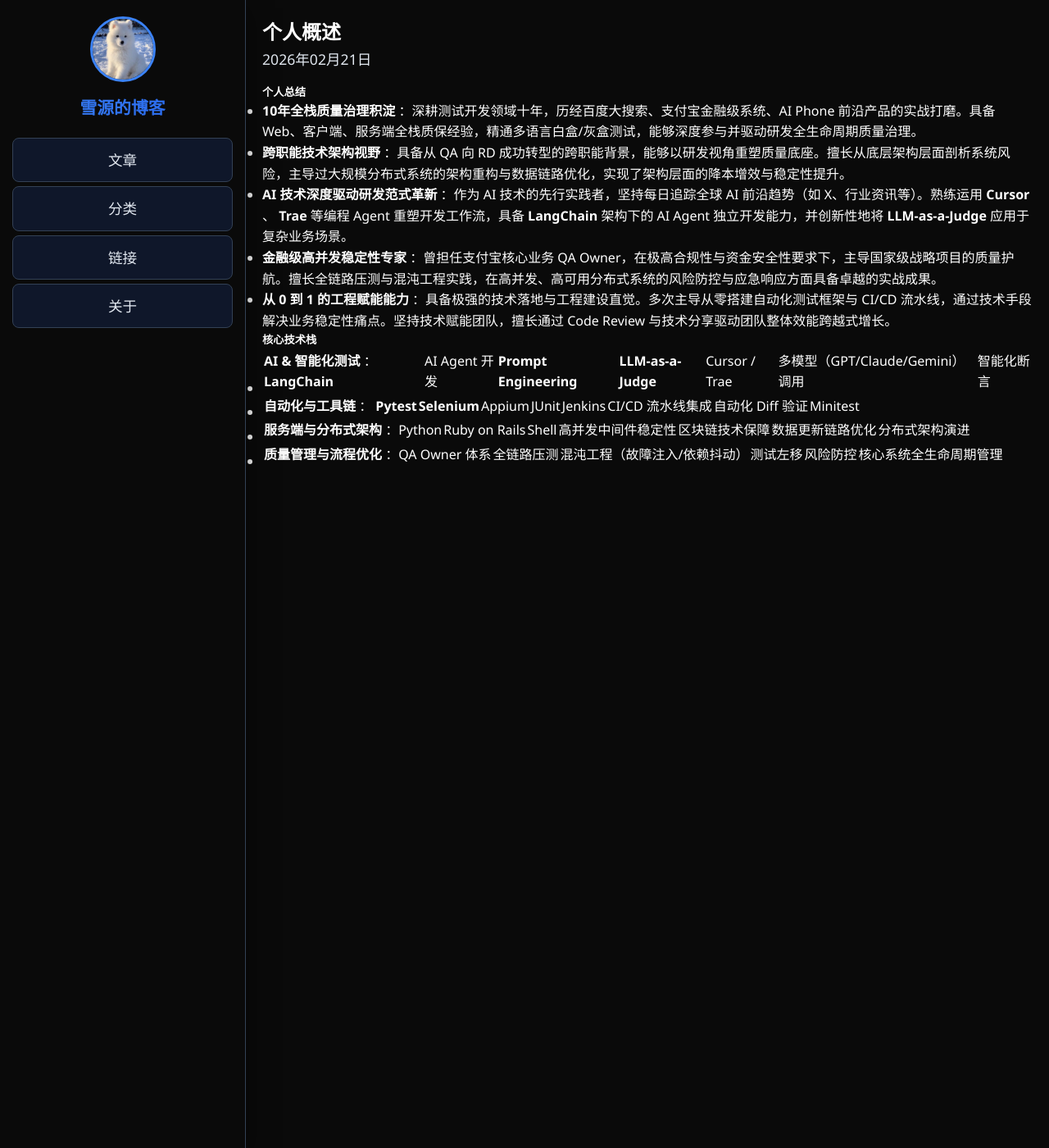
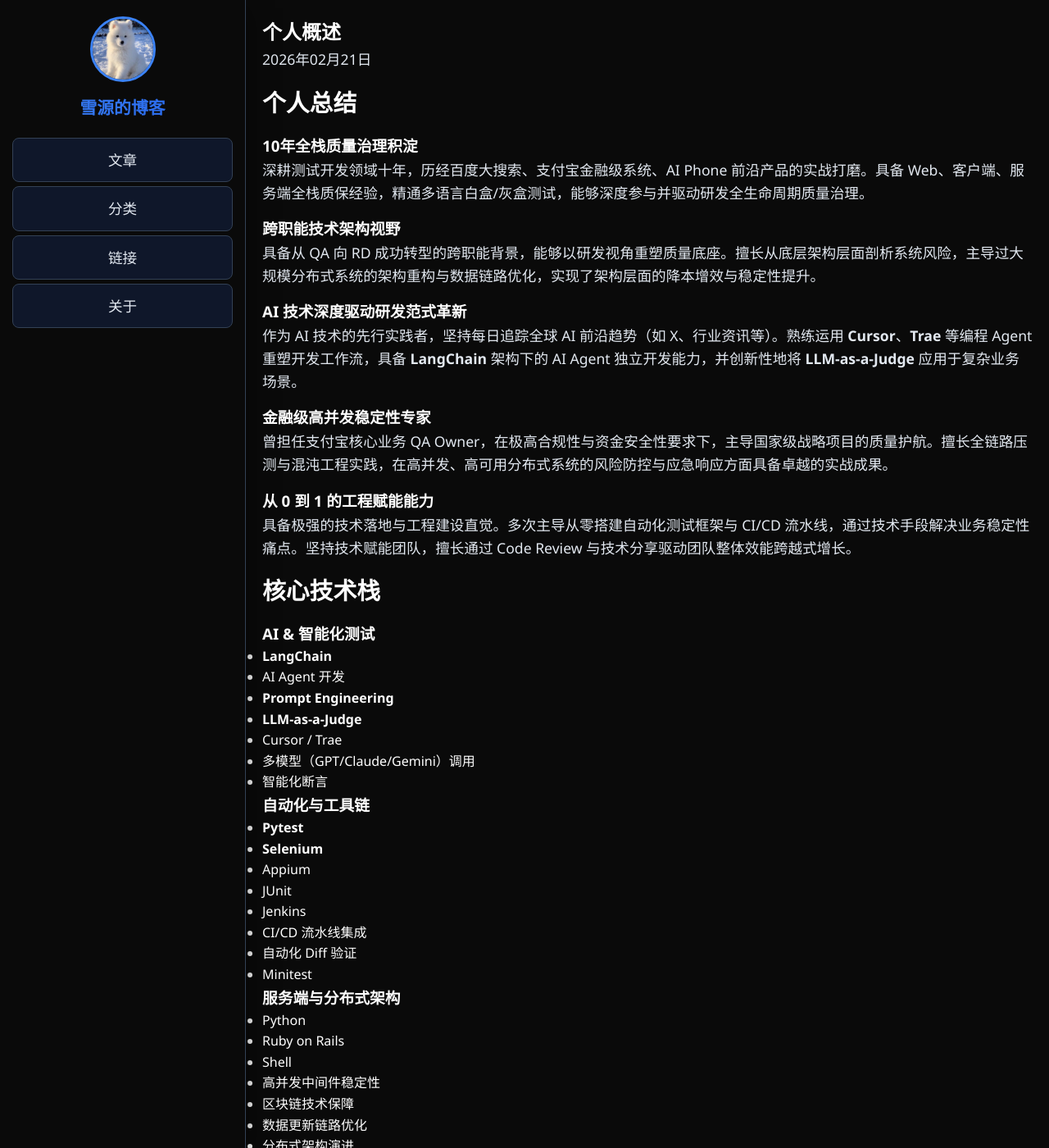
Before and after one commit to XueyuanQiao/xueyuanqiao.github.io, a Jekyll site: the page built from _posts/2026-02-22-intro.markdown, in a window 1280 px wide and 1400 px high. Shown: the whole window at 82% size. Built offline with Jekyll 4.4.1, drawn with Linux system fonts in a browser that asks for light colours.

Commit message:
update personal introduction

```diff
--- a/_posts/2026-02-22-intro.markdown
+++ b/_posts/2026-02-22-intro.markdown
@@ -6,17 +6,57 @@ excerpt: 个人技术栈与相关经历简介
 categories: 个人介绍
 ---
 
-##### 个人总结
+## 个人总结
 
-* **10年全栈质量治理积淀** ：深耕测试开发领域十年，历经百度大搜索、支付宝金融级系统、AI Phone 前沿产品的实战打磨。具备 Web、客户端、服务端全栈质保经验，精通多语言白盒/灰盒测试，能够深度参与并驱动研发全生命周期质量治理。
-* **跨职能技术架构视野** ：具备从 QA 向 RD 成功转型的跨职能背景，能够以研发视角重塑质量底座。擅长从底层架构层面剖析系统风险，主导过大规模分布式系统的架构重构与数据链路优化，实现了架构层面的降本增效与稳定性提升。
-* **AI 技术深度驱动研发范式革新** ：作为 AI 技术的先行实践者，坚持每日追踪全球 AI 前沿趋势（如 X、行业资讯等）。熟练运用  **Cursor** 、 **Trae**  等编程 Agent 重塑开发工作流，具备  **LangChain**  架构下的 AI Agent 独立开发能力，并创新性地将  **LLM-as-a-Judge**  应用于复杂业务场景。
-* **金融级高并发稳定性专家** ：曾担任支付宝核心业务 QA Owner，在极高合规性与资金安全性要求下，主导国家级战略项目的质量护航。擅长全链路压测与混沌工程实践，在高并发、高可用分布式系统的风险防控与应急响应方面具备卓越的实战成果。
-* **从 0 到 1 的工程赋能能力** ：具备极强的技术落地与工程建设直觉。多次主导从零搭建自动化测试框架与 CI/CD 流水线，通过技术手段解决业务稳定性痛点。坚持技术赋能团队，擅长通过 Code Review 与技术分享驱动团队整体效能跨越式增长。
+### 10年全栈质量治理积淀
+深耕测试开发领域十年，历经百度大搜索、支付宝金融级系统、AI Phone 前沿产品的实战打磨。具备 Web、客户端、服务端全栈质保经验，精通多语言白盒/灰盒测试，能够深度参与并驱动研发全生命周期质量治理。
 
-##### 核心技术栈
+### 跨职能技术架构视野
+具备从 QA 向 RD 成功转型的跨职能背景，能够以研发视角重塑质量底座。擅长从底层架构层面剖析系统风险，主导过大规模分布式系统的架构重构与数据链路优化，实现了架构层面的降本增效与稳定性提升。
 
-* **AI & 智能化测试** ： **LangChain**  | AI Agent 开发 |  **Prompt Engineering**  |  **LLM-as-a-Judge**  | Cursor / Trae | 多模型（GPT/Claude/Gemini）调用 | 智能化断言
-* **自动化与工具链** ： **Pytest**  |  **Selenium**  | Appium | JUnit | Jenkins | CI/CD 流水线集成 | 自动化 Diff 验证 | Minitest
-* **服务端与分布式架构** ：Python | Ruby on Rails | Shell | 高并发中间件稳定性 | 区块链技术保障 | 数据更新链路优化 | 分布式架构演进
-* **质量管理与流程优化** ：QA Owner 体系 | 全链路压测 | 混沌工程（故障注入/依赖抖动） | 测试左移 | 风险防控 | 核心系统全生命周期管理
+### AI 技术深度驱动研发范式革新
+作为 AI 技术的先行实践者，坚持每日追踪全球 AI 前沿趋势（如 X、行业资讯等）。熟练运用 **Cursor**、**Trae** 等编程 Agent 重塑开发工作流，具备 **LangChain** 架构下的 AI Agent 独立开发能力，并创新性地将 **LLM-as-a-Judge** 应用于复杂业务场景。
+
+### 金融级高并发稳定性专家
+曾担任支付宝核心业务 QA Owner，在极高合规性与资金安全性要求下，主导国家级战略项目的质量护航。擅长全链路压测与混沌工程实践，在高并发、高可用分布式系统的风险防控与应急响应方面具备卓越的实战成果。
+
+### 从 0 到 1 的工程赋能能力
+具备极强的技术落地与工程建设直觉。多次主导从零搭建自动化测试框架与 CI/CD 流水线，通过技术手段解决业务稳定性痛点。坚持技术赋能团队，擅长通过 Code Review 与技术分享驱动团队整体效能跨越式增长。
+
+## 核心技术栈
+
+### AI & 智能化测试
+- **LangChain**
+- AI Agent 开发
+- **Prompt Engineering**
+- **LLM-as-a-Judge**
+- Cursor / Trae
+- 多模型（GPT/Claude/Gemini）调用
+- 智能化断言
+
+### 自动化与工具链
+- **Pytest**
+- **Selenium**
+- Appium
+- JUnit
+- Jenkins
+- CI/CD 流水线集成
+- 自动化 Diff 验证
+- Minitest
+
+### 服务端与分布式架构
+- Python
+- Ruby on Rails
+- Shell
+- 高并发中间件稳定性
+- 区块链技术保障
+- 数据更新链路优化
+- 分布式架构演进
+
+### 质量管理与流程优化
+- QA Owner 体系
+- 全链路压测
+- 混沌工程（故障注入/依赖抖动）
+- 测试左移
+- 风险防控
+- 核心系统全生命周期管理
```
